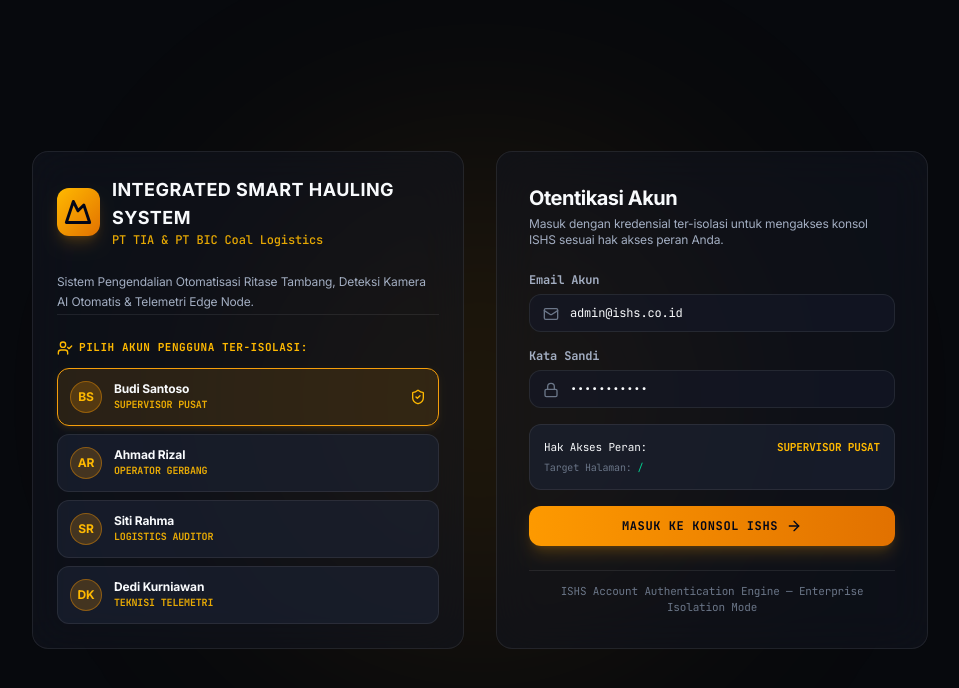
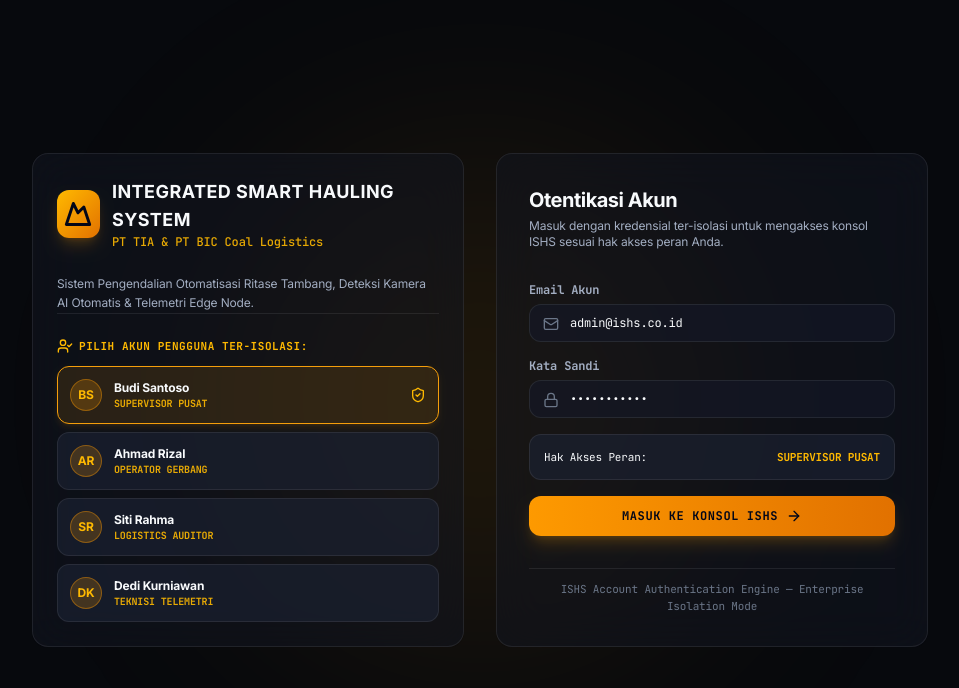
Before and after one commit to rapipsiregar/Smart-Hauling-One, a Next.js app in the folder core/frontend/: page /login in a window 1280 px wide. Shown: the top 688 px of the page, without its empty margins (160-1119 px from the left). Built offline with nearby package versions, Linux system fonts and the light colour scheme; no server answers.

Commit message:
remove: hide internal route path from login info box

```diff
--- a/core/frontend/src/app/login/page.tsx
+++ b/core/frontend/src/app/login/page.tsx
@@ -160,7 +160,7 @@ export default function LoginPage() {
             </div>
 
             <div
-              className="p-3.5 rounded-xl text-[11px] font-mono space-y-1"
+              className="p-3.5 rounded-xl text-[11px] font-mono"
               style={{
                 backgroundColor: "var(--bg-elevated)",
                 border: "1px solid var(--border)",
@@ -171,9 +171,6 @@ export default function LoginPage() {
                 <span>Hak Akses Peran:</span>
                 <span className="text-amber-400 font-bold uppercase">{selectedProfile.roleTitle}</span>
               </div>
-              <p className="text-[10px]" style={{ color: "var(--text-dim)" }}>
-                Target Halaman: <span className="text-emerald-400">{selectedProfile.defaultLanding}</span>
-              </p>
             </div>
 
             <button
```
